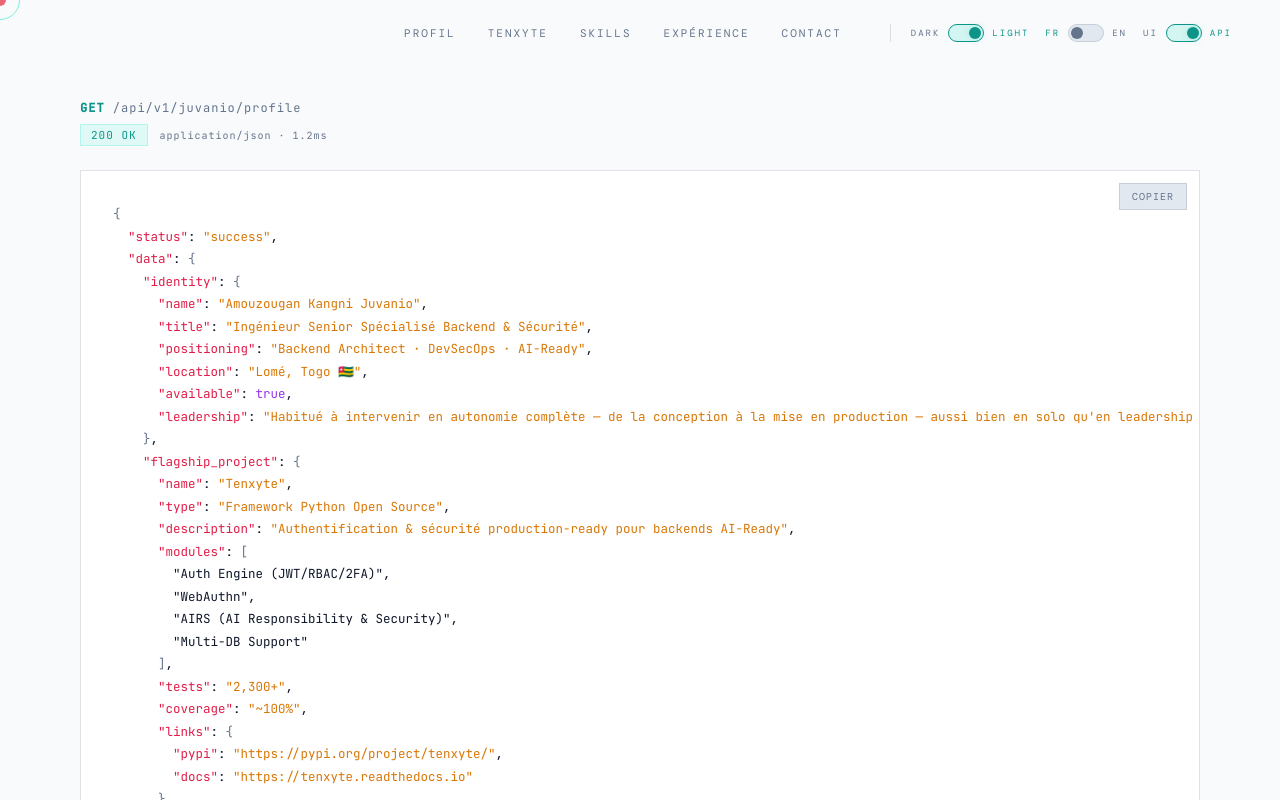
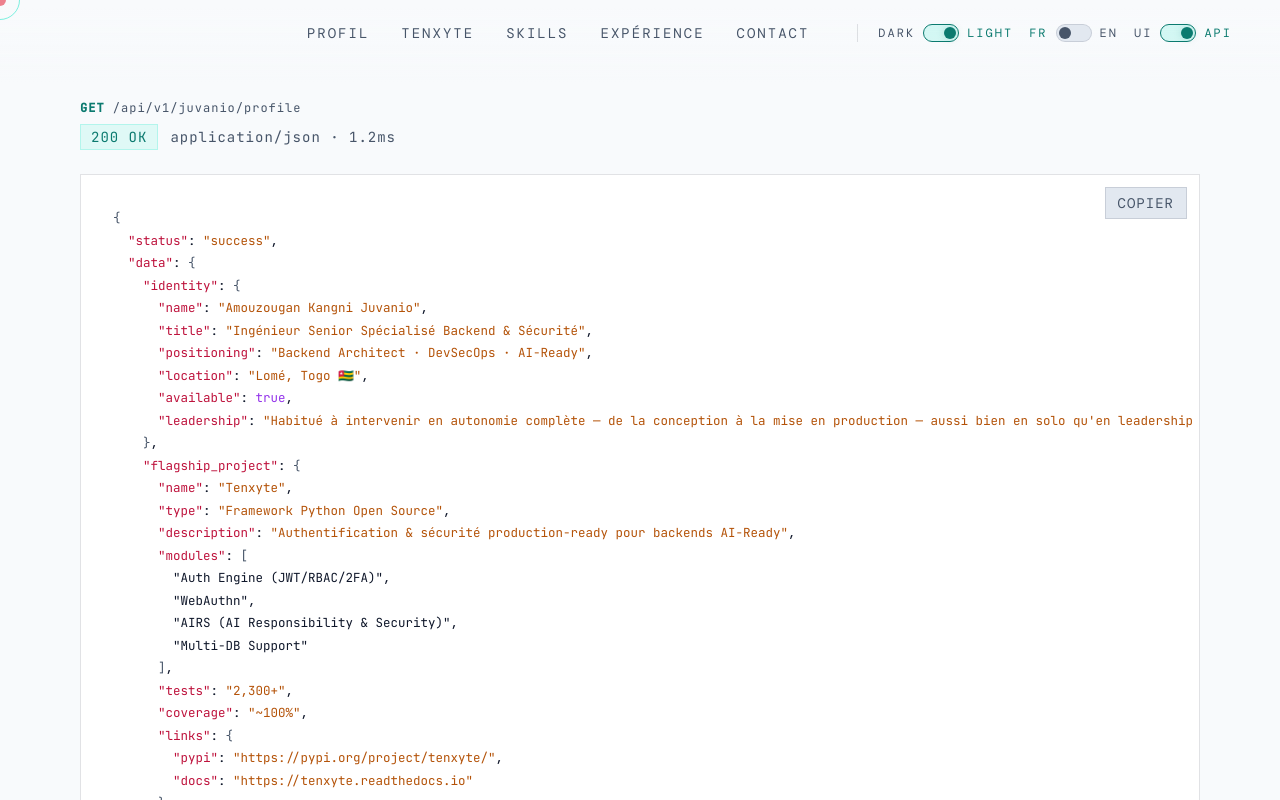
Before and after one commit to boboPrem1/in-juvanio, a React (Vite) app: page / in a window 1280 px wide. Both pictures are taken after a click on the switch 1183 px from the left and 33 px from the top of the page. Shown: the top 800 px of the page. Built offline with nearby package versions, Linux system fonts and the light colour scheme; a web font is replaced by a local one.

Commit message:
Resolved accessibility and contraste problème on site

```diff
--- a/src/App.jsx
+++ b/src/App.jsx
@@ -64,7 +64,7 @@
       <CustomCursor />
       <Navbar apiMode={apiMode} toggleApiMode={toggleApiMode} language={language} toggleLanguage={toggleLanguage} theme={theme} toggleTheme={toggleTheme} />
 
-      <ApiView apiMode={apiMode} />
+      <ApiView apiMode={apiMode} language={language} />
 
       <div className={`ui-view ${apiMode ? 'hidden' : ''}`} id="uiView">
         <main>
--- a/src/components/ApiView.jsx
+++ b/src/components/ApiView.jsx
@@ -1,37 +1,44 @@
 import { useState, useEffect } from 'react';
 
-export default function ApiView({ apiMode }) {
-  const [copyText, setCopyText] = useState('Copier');
+export default function ApiView({ apiMode, language }) {
+  const [copyText, setCopyText] = useState('');
+
+  const defaultCopyText = language === 'fr' ? 'Copier' : 'Copy';
+  const copiedText = language === 'fr' ? '✓ Copié' : '✓ Copied';
 
   const data = {
     status: "success",
     data: {
       identity: {
         name: "Amouzougan Kangni Juvanio",
-        title: "Ingénieur Senior Spécialisé Backend & Sécurité",
+        title: language === 'fr' ? "Ingénieur Senior Spécialisé Backend & Sécurité" : "Senior Backend & Security Engineer",
         positioning: "Backend Architect · DevSecOps · AI-Ready",
-        location: "Lomé, Togo 🇹🇬",
+        location: language === 'fr' ? "Lomé, Togo 🇹🇬" : "Lome, Togo 🇹🇬",
         available: true,
-        leadership: "Habitué à intervenir en autonomie complète — de la conception à la mise en production — aussi bien en solo qu'en leadership technique d'équipe."
+        leadership: language === 'fr'
+          ? "Habitué à intervenir en autonomie complète — de la conception à la mise en production — aussi bien en solo qu'en leadership technique d'équipe."
+          : "Accustomed to working with full autonomy — from design to production — both solo and as a technical team lead."
       },
       flagship_project: {
         name: "Tenxyte",
-        type: "Framework Python Open Source",
-        description: "Authentification & sécurité production-ready pour backends AI-Ready",
+        type: language === 'fr' ? "Framework Python Open Source" : "Open Source Python Framework",
+        description: language === 'fr'
+          ? "Authentification & sécurité production-ready pour backends AI-Ready"
+          : "Production-ready authentication & security for AI-Ready backends",
         modules: ["Auth Engine (JWT/RBAC/2FA)", "WebAuthn", "AIRS (AI Responsibility & Security)", "Multi-DB Support"],
         tests: "2,300+",
         coverage: "~100%",
         links: { pypi: "https://pypi.org/project/tenxyte/", docs: "https://tenxyte.readthedocs.io" }
       },
       skills: {
-        architecture: ["Microservices", "DDD", "Clean Architecture", "SOLID", "TDD", "REST API", "OpenAPI", "Algorithmes"],
+        architecture: ["Microservices", "DDD", "Clean Architecture", "SOLID", "TDD", "REST API", "OpenAPI", language === 'fr' ? "Algorithmes" : "Algorithms"],
         security: ["OWASP", "ISO 27001", "SOC2", "GDPR", "AML/KYC", "JWT", "RBAC", "2FA"],
         backend: ["Python", "Django", "FastAPI", "Node.js", "NestJS", "Express", "PHP", "Laravel", "TypeScript"],
         cloud_devops: ["AWS (EC2/S3/LightSail/IAM/SES)", "Docker", "Linux", "Nginx", "GitHub Actions", "GitLab", "Jenkins", "Kubernetes", "Terraform", "Agile/Scrum"],
         databases: ["PostgreSQL", "MySQL", "MongoDB"],
         frontend: ["React.js", "Next.js", "Vue.js", "Redux", "Tailwind"]
       },
-      experience: [
+      experience: language === 'fr' ? [
         { period: "Sept. 2025 → Aujourd'hui", company: "Tenxyte", role: "Founder & Lead Engineer", type: "open_source" },
         { period: "Août 2025 → Jan. 2026", company: "MTN Bénin", role: "Développeur Consultant Fullstack", type: "telecom" },
         { period: "Oct. 2023 → Juil. 2025", company: "Expand in Africa", role: "Développeur Fullstack & CTO", type: "remote" },
@@ -39,12 +46,25 @@
         { period: "Avr. → Oct. 2023", company: "Pandore", role: "Développeur Fullstack", type: "agile" },
         { period: "Oct. 2022 → Mars 2023", company: "Tarzan · LoveAfrica · ElyDesign", role: "Développeur Fullstack", type: "multi" },
         { period: "Oct. → Nov. 2020", company: "Nunyalab · Tech4Rights", role: "Développeur Mobile (Hackathon)", type: "hackathon" }
+      ] : [
+        { period: "Sept. 2025 → Present", company: "Tenxyte", role: "Founder & Lead Engineer", type: "open_source" },
+        { period: "Aug. 2025 → Jan. 2026", company: "MTN Benin", role: "Fullstack Consultant Developer", type: "telecom" },
+        { period: "Oct. 2023 → Jul. 2025", company: "Expand in Africa", role: "Fullstack Developer & CTO", type: "remote" },
+        { period: "Jan. 2024 → Jul. 2024", company: "Holam", role: "Fullstack Developer & CTO", type: "parallel" },
+        { period: "Apr. → Oct. 2023", company: "Pandore", role: "Fullstack Developer", type: "agile" },
+        { period: "Oct. 2022 → Mar. 2023", company: "Tarzan · LoveAfrica · ElyDesign", role: "Fullstack Developer", type: "multi" },
+        { period: "Oct. → Nov. 2020", company: "Nunyalab · Tech4Rights", role: "Mobile Developer (Hackathon)", type: "hackathon" }
       ],
-      languages: [
+      languages: language === 'fr' ? [
         { lang: "Éwé", level: "Natif" },
         { lang: "Français", level: "Officiel" },
         { lang: "Anglais", level: "Professionnel" },
         { lang: "Allemand", level: "Débutant" }
+      ] : [
+        { lang: "Ewe", level: "Native" },
+        { lang: "French", level: "Official" },
+        { lang: "English", level: "Professional" },
+        { lang: "German", level: "Beginner" }
       ],
       contact: {
         email: "jamouzougan@gmail.com",
@@ -69,8 +89,8 @@
 
   const copyApiJson = () => {
     navigator.clipboard.writeText(jsonString).then(() => {
-      setCopyText('✓ Copié');
-      setTimeout(() => setCopyText('Copier'), 1500);
+      setCopyText(copiedText);
+      setTimeout(() => setCopyText(''), 1500);
     });
   };
 
@@ -82,7 +102,7 @@
         <span className="api-status-text">application/json · 1.2ms</span>
       </div>
       <div className="api-json" id="apiJson">
-        <button className="api-copy-btn" onClick={copyApiJson}>{copyText}</button>
+        <button className="api-copy-btn" onClick={copyApiJson}>{copyText || defaultCopyText}</button>
         <div dangerouslySetInnerHTML={{ __html: highlighted }} />
       </div>
     </div>
--- a/src/index.css
+++ b/src/index.css
@@ -15,13 +15,13 @@
       --bg: #f8fafc;
       --surface: #ffffff;
       --surface2: #e2e8f0;
-      --accent: #0d9488;
-      --accent2: #e11d48;
-      --accent3: #d97706;
+      --accent: #0b7a6f;
+      --accent2: #be123c;
+      --accent3: #b45309;
       --text: #0f172a;
-      --muted: #64748b;
+      --muted: #475569;
       --border: rgba(15, 23, 42, 0.12);
-      --glow: rgba(13, 148, 136, 0.2);
+      --glow: rgba(11, 122, 111, 0.2);
     }
 
     body.light-mode::before {
@@ -61,6 +61,7 @@
       background: var(--bg);
       color: var(--text);
       font-family: 'DM Mono', monospace;
+      font-size: 16px;
       overflow-x: hidden;
       cursor: none;
     }
@@ -239,9 +240,23 @@
       align-items: center;
     }
 
+    @media (min-width: 901px) {
+      nav {
+        left: 0;
+        justify-content: flex-end;
+        background: linear-gradient(to bottom, var(--bg) 10%, transparent 100%);
+        padding-bottom: 40px;
+        pointer-events: none; /* Let clicks pass through the transparent part */
+      }
+
+      nav > * {
+        pointer-events: auto; /* Re-enable clicks for links */
+      }
+    }
+
     nav a {
       font-family: 'DM Mono', monospace;
-      font-size: 11px;
+      font-size: 14px;
       letter-spacing: 2px;
       text-transform: uppercase;
       color: var(--muted);
@@ -270,7 +285,7 @@
     }
 
     .api-toggle-label {
-      font-size: 9px;
+      font-size: 12px;
       letter-spacing: 2px;
       text-transform: uppercase;
       color: var(--muted);
@@ -342,7 +357,7 @@
     }
 
     .api-status {
-      font-size: 11px;
+      font-size: 14px;
       margin-bottom: 24px;
       display: flex;
       align-items: center;
@@ -354,13 +369,13 @@
       color: var(--accent);
       padding: 3px 10px;
       border: 1px solid rgba(0, 229, 195, 0.2);
-      font-size: 11px;
+      font-size: 14px;
       letter-spacing: 1px;
     }
 
     .api-status-text {
       color: var(--muted);
-      font-size: 10px;
+      font-size: 14px;
       letter-spacing: 1px;
     }
 
@@ -408,7 +423,7 @@
       border: 1px solid var(--border);
       color: var(--muted);
       font-family: 'DM Mono', monospace;
-      font-size: 10px;
+      font-size: 14px;
       letter-spacing: 1px;
       padding: 6px 12px;
       cursor: none;
@@ -484,7 +499,7 @@
 
     .hero-tag {
       font-family: 'DM Mono', monospace;
-      font-size: 11px;
+      font-size: 14px;
       letter-spacing: 3px;
       color: var(--accent);
       text-transform: uppercase;
@@ -670,7 +685,7 @@
       position: absolute;
       top: 8px;
       left: 12px;
-      font-size: 6px;
+      font-size: 12px;
       letter-spacing: 4px;
       color: var(--muted);
     }
@@ -683,7 +698,7 @@
       bottom: 0;
       padding: 16px 14px;
       font-family: 'JetBrains Mono', monospace;
-      font-size: 9.5px;
+      font-size: 12px;
       line-height: 1.6;
       color: rgba(255, 255, 255, 0.15);
       overflow: hidden;
@@ -776,7 +791,7 @@
       position: absolute;
       bottom: 40px;
       left: 80px;
-      font-size: 10px;
+      font-size: 14px;
       letter-spacing: 3px;
       color: var(--muted);
       text-transform: uppercase;
@@ -840,7 +855,7 @@
     }
 
     .section-label {
-      font-size: 10px;
+      font-size: 14px;
       letter-spacing: 4px;
       text-transform: uppercase;
       color: var(--accent);
@@ -852,7 +867,7 @@
 
     .section-label::before {
       content: attr(data-num);
-      font-size: 10px;
+      font-size: 14px;
       color: var(--muted);
     }
 
@@ -895,7 +910,7 @@
       border: 1px solid rgba(0, 229, 195, 0.2);
       padding: 8px 16px;
       border-radius: 2px;
-      font-size: 10px;
+      font-size: 14px;
       letter-spacing: 3px;
       color: var(--accent);
       text-transform: uppercase;
@@ -970,7 +985,7 @@
     }
 
     .stat-label {
-      font-size: 9px;
+      font-size: 12px;
       letter-spacing: 2px;
       color: var(--muted);
       text-transform: uppercase;
@@ -1038,7 +1053,7 @@
     }
 
     .arch-block-label {
-      font-size: 9px;
+      font-size: 12px;
       letter-spacing: 2px;
       text-transform: uppercase;
       color: var(--muted);
@@ -1053,7 +1068,7 @@
     }
 
     .arch-block-desc {
-      font-size: 10px;
+      font-size: 14px;
       color: var(--muted);
       line-height: 1.6;
     }
@@ -1061,7 +1076,7 @@
     .arch-block-tag {
       display: inline-block;
       margin-top: 8px;
-      font-size: 8px;
+      font-size: 12px;
       letter-spacing: 2px;
       padding: 2px 8px;
       border: 1px solid rgba(0, 229, 195, 0.15);
@@ -1106,7 +1121,7 @@
       text-align: center;
       padding: 6px 0;
       background: var(--surface);
-      font-size: 10px;
+      font-size: 14px;
       color: var(--muted);
       letter-spacing: 2px;
     }
@@ -1205,7 +1220,7 @@
     }
 
     .skill-rack-id {
-      font-size: 8px;
+      font-size: 12px;
       letter-spacing: 2px;
       color: var(--muted);
       text-transform: uppercase;
@@ -1232,7 +1247,7 @@
     }
 
     .skill-tag {
-      font-size: 9px;
+      font-size: 12px;
       letter-spacing: 1px;
       padding: 3px 7px;
       border: 1px solid var(--border);
@@ -1291,7 +1306,7 @@
 
     .git-hash {
       font-family: 'JetBrains Mono', monospace;
-      font-size: 10px;
+      font-size: 14px;
       letter-spacing: 1px;
       color: var(--accent3);
       margin-bottom: 4px;
@@ -1299,7 +1314,7 @@
     }
 
     .git-date {
-      font-size: 10px;
+      font-size: 14px;
       letter-spacing: 2px;
       color: var(--accent);
       text-transform: uppercase;
@@ -1361,7 +1376,7 @@
     }
 
     .git-role-badge {
-      font-size: 8px;
+      font-size: 12px;
       letter-spacing: 2px;
       padding: 2px 8px;
       border: 1px solid var(--accent2);
@@ -1383,7 +1398,7 @@
     }
 
     .git-change {
-      font-size: 11px;
+      font-size: 14px;
       color: var(--text);
       display: flex;
       align-items: flex-start;
@@ -1398,7 +1413,7 @@
 
     .git-change-prefix {
       font-family: 'JetBrains Mono', monospace;
-      font-size: 10px;
+      font-size: 14px;
       flex-shrink: 0;
       font-weight: 600;
     }
@@ -1466,12 +1481,12 @@
     }
 
     .feature-desc {
-      font-size: 11px;
+      font-size: 14px;
       color: var(--muted);
     }
 
     .feature-tag {
-      font-size: 9px;
+      font-size: 12px;
       letter-spacing: 2px;
       color: var(--accent);
       background: rgba(0, 229, 195, 0.08);
@@ -1506,7 +1521,7 @@
     }
 
     .lang-name {
-      font-size: 11px;
+      font-size: 14px;
       letter-spacing: 2px;
       text-transform: uppercase;
       color: var(--text);
@@ -1532,7 +1547,7 @@
     }
 
     .lang-level {
-      font-size: 9px;
+      font-size: 12px;
       color: var(--muted);
       letter-spacing: 1px;
     }
@@ -1623,7 +1638,7 @@
     }
 
     .contact-terminal-title {
-      font-size: 10px;
+      font-size: 14px;
       color: var(--muted);
       letter-spacing: 1px;
       margin-left: 8px;
@@ -1704,7 +1719,7 @@
       align-items: center;
       gap: 24px;
       padding: 0 40px;
-      font-size: 11px;
+      font-size: 14px;
       letter-spacing: 3px;
       text-transform: uppercase;
       color: var(--muted);
@@ -1713,7 +1728,7 @@
     .marquee-item::after {
       content: 'âœ¦';
       color: var(--accent);
-      font-size: 8px;
+      font-size: 12px;
     }
 
     @keyframes marquee {
@@ -1735,7 +1750,7 @@
       display: flex;
       justify-content: space-between;
       align-items: center;
-      font-size: 10px;
+      font-size: 14px;
       letter-spacing: 2px;
       color: var(--muted);
       text-transform: uppercase;
@@ -1976,7 +1991,7 @@
 
       .api-json {
         padding: 16px;
-        font-size: 10px;
+        font-size: 14px;
       }
     }
 
@@ -1991,12 +2006,12 @@
       }
 
       .hero-title {
-        font-size: 11.5px;
+        font-size: 14px;
         margin: 20px 0 32px;
       }
 
       .hero-tag {
-        font-size: 10px;
+        font-size: 14px;
         margin-bottom: 20px;
       }
 
@@ -2047,7 +2062,7 @@
       }
 
       .contact-sub {
-        font-size: 11px;
+        font-size: 14px;
         margin-bottom: 24px;
       }
 
@@ -2058,7 +2073,7 @@
       }
 
       .contact-cmd {
-        font-size: 10px;
+        font-size: 14px;
       }
 
       .feature-row {
@@ -2073,11 +2088,11 @@
       }
 
       .feature-name {
-        font-size: 11px;
+        font-size: 14px;
       }
 
       .feature-desc {
-        font-size: 10px;
+        font-size: 14px;
       }
 
       .langs {
@@ -2086,7 +2101,7 @@
 
       footer {
         padding: 24px 20px;
-        font-size: 9px;
+        font-size: 12px;
         gap: 10px;
       }
     }
```
